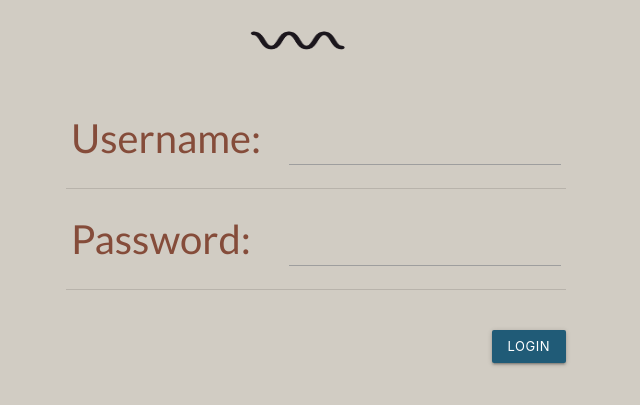
After one commit to vaibhav1997/blog-django, a Django app: template blogapp/templates/registration/login.html in a window 1280 px wide. The commit adds this page. Shown: the top 405 px of the page, without its empty margins (318-958 px from the left). Run offline with Django 3.2, Linux system fonts and the light colour scheme; the template is opened without the code that fills it, so the values that code supplies are empty, except form fields; tables that the repository leaves empty hold one stand-in row (values such as "Sample post"); form fields are guessed from the names that the template uses; some libraries are stand-ins or nearby versions.

Commit message:
Login/Register: Not Working

```diff
--- a/blogapp/static/index.css
+++ b/blogapp/static/index.css
@@ -42,12 +42,27 @@ body {
 }
 
 .footer {
-    margin-top: 8%;
+    /* margin-top: 15%;   */
     bottom: 2%;
     height: 50px;
-    position: relative;
-    margin-left: 78%;
+    position: absolute;
+    margin-left: 60%;
 }
 #footer-button {
     background-color: #205b77;
 }
+
+.login-form {
+    width: 500px;
+    margin-left: 10%;
+}
+
+.login-form button {
+    margin-top: 40px;
+    float: right;
+}
+
+.login-form table td {
+    font-family: 'Lato', sans-serif;
+    font-size: 40px;
+}
--- a/blogapp/templates/base.html
+++ b/blogapp/templates/base.html
@@ -22,10 +22,7 @@
                     {% block content %}
                     {% endblock %}
             </div>
-            <div class="footer">
-                    <a class="waves-effect waves-light btn-small" id = "footer-button" href = "{% url 'login' %}">Login</a>
-                    <a class="waves-effect waves-light btn-small" id = "footer-button" href = "{% url 'signup' %}">Sign Up</a>
-            </div>
+
 
 
 
--- /dev/null
+++ b/blogapp/templates/registration/login.html
@@ -0,0 +1,38 @@
+{% extends "base.html" %}
+
+{% block content %}
+
+{% if form.errors %}
+<p>Your username and password didn't match. Please try again.</p>
+{% endif %}
+
+{% if next %}
+    {% if user.is_authenticated %}
+    <p>Your account doesn't have access to this page. To proceed,
+    please login with an account that has access.</p>
+    {% else %}
+    <p>Please login to see this page.</p>
+    {% endif %}
+{% endif %}
+
+<form class = "login-form" method="post" action="{% url 'login' %}">
+{% csrf_token %}
+<table>
+<tr>
+    <td>Username:</td>
+    <td>{{ form.username }}</td>
+</tr>
+<tr>
+    <td>Password:</td>
+    <td>{{ form.password }}</td>
+</tr>
+</table>
+
+<button class="waves-effect waves-light btn-small" id = "footer-button" type="submit">Login</button>
+<input type="hidden" name="next" value="{{ next }}">
+</form>
+
+{# Assumes you setup the password_reset view in your URLconf #}
+<!-- <p><a href="{% url 'password_reset' %}">Lost password?</a></p> -->
+
+{% endblock %}
```
Also changed, not shown: blog/settings.py (+11 -0 lines), blogapp/admin.py (+15 -2 lines), blogapp/forms.py (+16 -0 lines), blogapp/models.py (+23 -6 lines), blogapp/templates/index.html (+6 -2 lines), blogapp/templates/login.html (deleted, +0 -7 lines), blogapp/templates/registration/profile.html (added, +7 -0 lines), blogapp/urls.py (+7 -4 lines), blogapp/views.py (+16 -6 lines).
